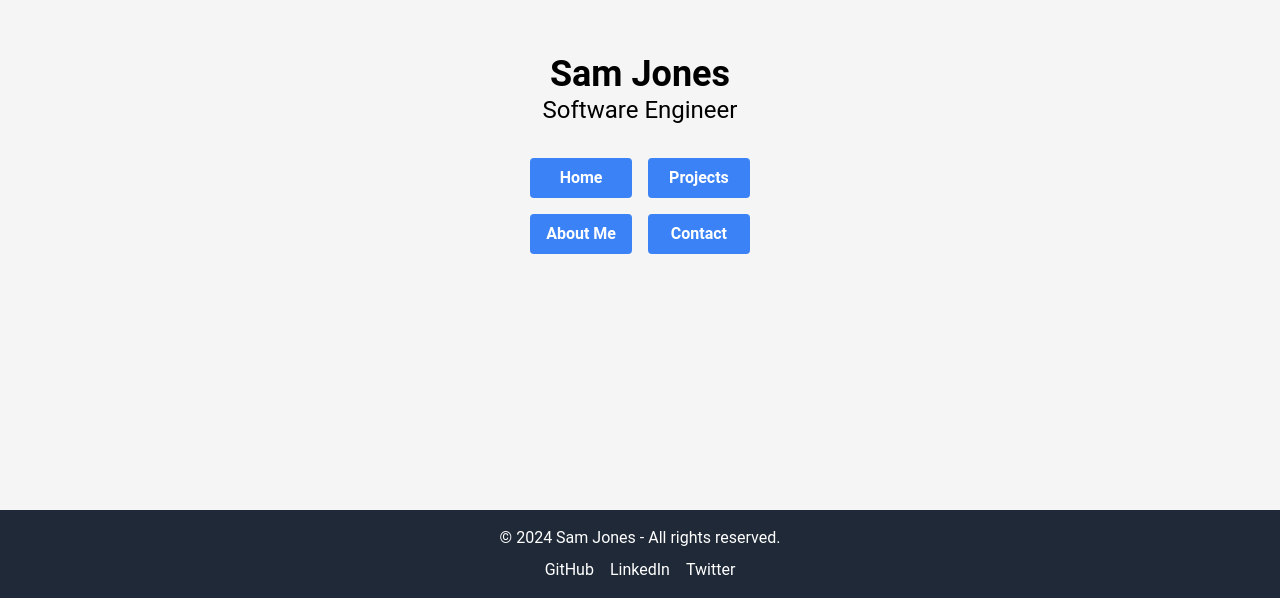
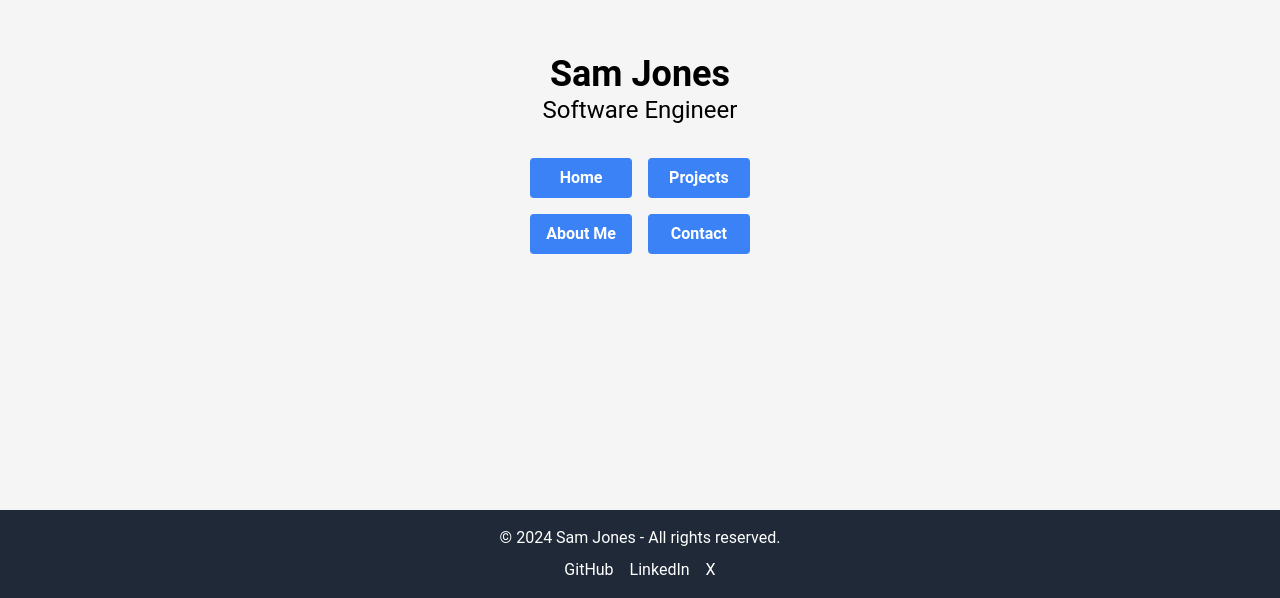
Before and after one commit to ParticularSpace/jonesPortfolio, a React (Create React App) app: page / in a window 1280 px wide. Shown: the part 202-800 px from the top of the page. Built offline with nearby package versions, Linux system fonts and the light colour scheme.

Commit message:
updated handles

```diff
--- a/src/components/Footer.js
+++ b/src/components/Footer.js
@@ -22,12 +22,12 @@ function Footer() {
           LinkedIn
         </a>
         <a
-          href="https://twitter.com"
+          href="https://x.com/sam_jjones12"
           className="hover:text-gray-400"
           target="_blank"
           rel="noopener noreferrer"
         >
-          Twitter
+          X
         </a>
       </div>
     </footer>
```
